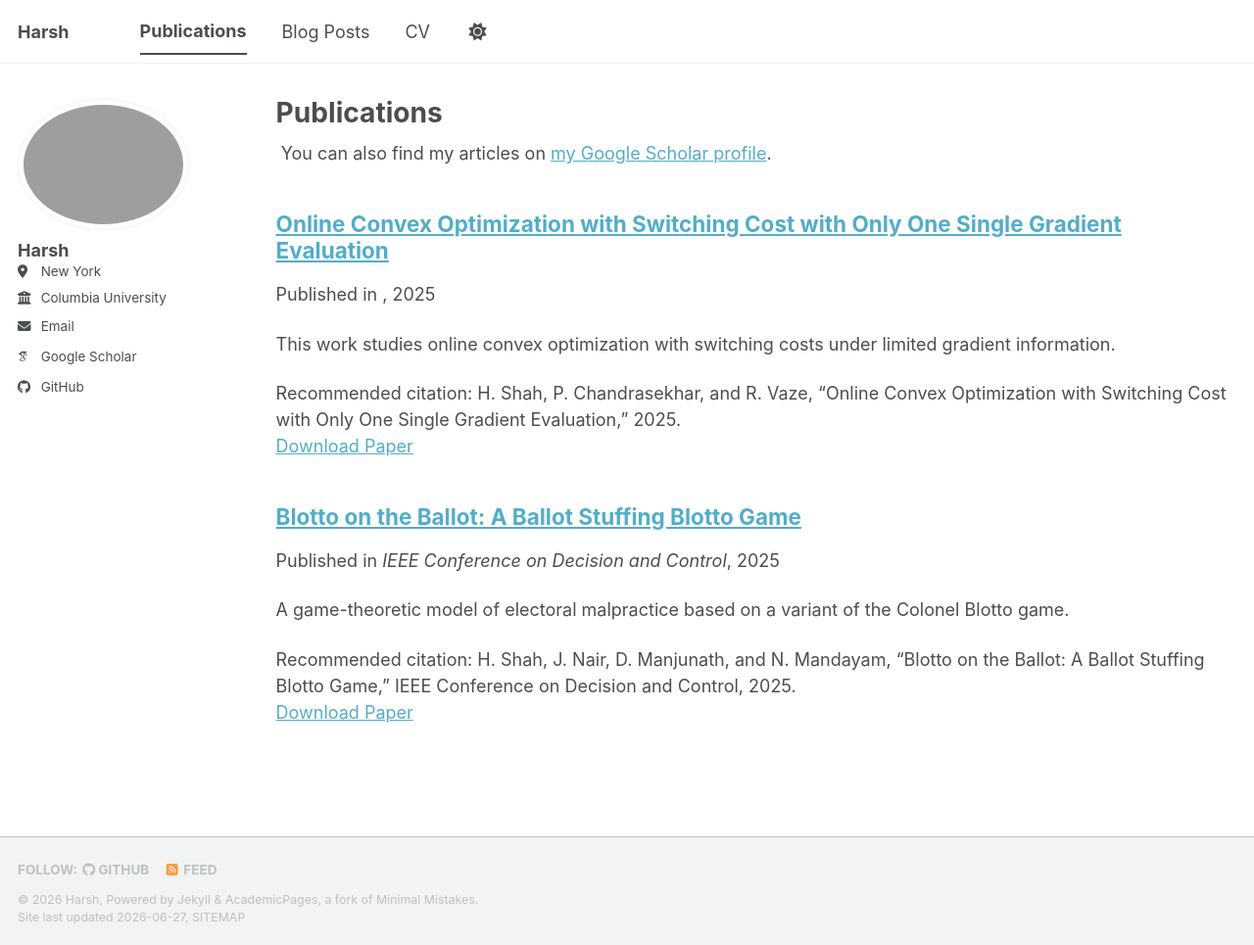
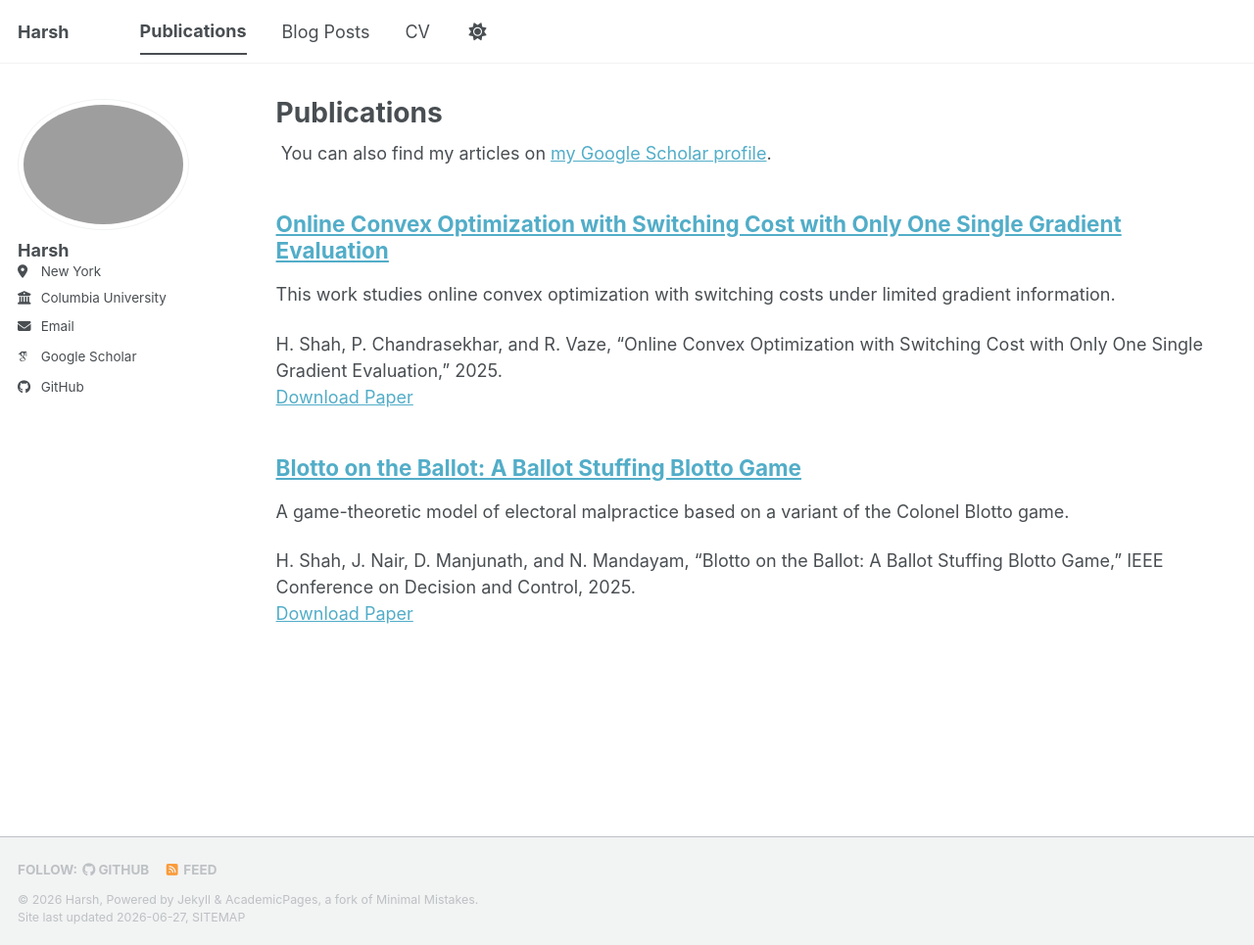
Before and after one commit to harshshah1801/harshshah1801.github.io, a Jekyll site: the page built from _pages/publications.html, in a window 1280 px wide and 965 px high. Shown: the whole window at 98% size. Built offline with Jekyll 4.4.1, drawn with Linux system fonts in a browser that asks for light colours; some web fonts are replaced; a script bundle is joined from its source files by our own code; library files that are not in the unit come from our copies.

Commit message:
Refactor HTML structure in archive-single.html

```diff
--- a/_includes/archive-single.html
+++ b/_includes/archive-single.html
@@ -14,6 +14,7 @@
 
 <div class="{{ include.type | default: "list" }}__item">
   <article class="archive__item" itemscope itemtype="http://schema.org/CreativeWork">
+
     {% if include.type == "grid" and teaser %}
       <div class="archive__item-teaser">
         <img src=
@@ -28,56 +29,117 @@
 
     <h2 class="archive__item-title" itemprop="headline">
       {% if post.link %}
-        <a href="{{ post.link }}">{{ title }}</a> <a href="{{ base_path }}{{ post.url }}" rel="permalink"><i class="fa fa-link" aria-hidden="true" title="permalink"></i><span class="sr-only">Permalink</span></a>
+        <a href="{{ post.link }}">{{ title }}</a>
+        <a href="{{ base_path }}{{ post.url }}" rel="permalink">
+          <i class="fa fa-link" aria-hidden="true" title="permalink"></i>
+          <span class="sr-only">Permalink</span>
+        </a>
       {% else %}
         <a href="{{ base_path }}{{ post.url }}" rel="permalink">{{ title }}</a>
       {% endif %}
     </h2>
 
     {% if post.read_time %}
-      <p class="page__meta"><i class="fa fa-clock" aria-hidden="true"></i> {% include read-time.html %}</p>
+      <p class="page__meta">
+        <i class="fa fa-clock" aria-hidden="true"></i>
+        {% include read-time.html %}
+      </p>
     {% endif %}
 
-        {% if post.collection == 'teaching' %}
-          <p> {{ post.type }}, <i>{{ post.venue }}</i>, {{ post.date | default: "1900-01-01" | date: "%Y" }} </p>
-        {% elsif post.collection == 'publications' %}
-          <p>Published in <i>{{ post.venue }}</i>, {{ post.date | default: "1900-01-01" | date: "%Y" }} </p>
-        {% elsif post.date %}
-         <p class="page__date"><strong><i class="fa fa-fw fa-calendar" aria-hidden="true"></i> {{ site.data.ui-text[site.locale].date_label | default: "Published:" }}</strong> <time datetime="{{ post.date | default: "1900-01-01" | date_to_xmlschema }}">{{ post.date | default: "1900-01-01" | date: "%B %d, %Y" }}</time></p>
-        {% endif %}
+    {% if post.collection == 'teaching' %}
+      <p>
+        {{ post.type }}, <i>{{ post.venue }}</i>,
+        {{ post.date | default: "1900-01-01" | date: "%Y" }}
+      </p>
+    {% elsif post.collection != 'publications' and post.date %}
+      <p class="page__date">
+        <strong>
+          <i class="fa fa-fw fa-calendar" aria-hidden="true"></i>
+          {{ site.data.ui-text[site.locale].date_label | default: "Published:" }}
+        </strong>
+        <time datetime="{{ post.date | default: "1900-01-01" | date_to_xmlschema }}">
+          {{ post.date | default: "1900-01-01" | date: "%B %d, %Y" }}
+        </time>
+      </p>
+    {% endif %}
 
     {% if post.excerpt and site.read_more != 'enabled' %}
-    <p class="archive__item-excerpt" itemprop="description">{{ post.excerpt | markdownify }}</p>
+      <p class="archive__item-excerpt" itemprop="description">
+        {{ post.excerpt | markdownify }}
+      </p>
     {% elsif post.excerpt and site.read_more == 'enabled' %}
-    <p class="archive__item-excerpt" itemprop="description"><p>{{ post.excerpt | markdownify | remove: '<p>' | remove: '</p>' }}<strong><a href="{{ base_path }}{{ post.url }}" rel="permalink"> Read more</a></strong></p></p>
+      <p class="archive__item-excerpt" itemprop="description">
+        {{ post.excerpt | markdownify | remove: '<p>' | remove: '</p>' }}
+        <strong>
+          <a href="{{ base_path }}{{ post.url }}" rel="permalink">Read more</a>
+        </strong>
+      </p>
     {% endif %}
 
     {% if post.citation and post.paperurl and post.slidesurl and post.bibtexurl %}
-      <p>Recommended citation: {{ post.citation }}<br /><a href="{{ post.paperurl }}">Download Paper</a> | <a href="{{ post.slidesurl }}">Download Slides</a> | <a href="{{ post.bibtexurl }}">Download Bibtex</a></p>
+      <p>
+        {{ post.citation }}<br />
+        <a href="{{ post.paperurl }}">Download Paper</a> |
+        <a href="{{ post.slidesurl }}">Download Slides</a> |
+        <a href="{{ post.bibtexurl }}">Download Bibtex</a>
+      </p>
     {% elsif post.citation and post.paperurl and post.slidesurl %}
-      <p>Recommended citation: {{ post.citation }}<br /><a href="{{ post.paperurl }}">Download Paper</a> | <a href="{{ post.slidesurl }}">Download Slides</a></p>
+      <p>
+        {{ post.citation }}<br />
+        <a href="{{ post.paperurl }}">Download Paper</a> |
+        <a href="{{ post.slidesurl }}">Download Slides</a>
+      </p>
     {% elsif post.citation and post.paperurl and post.bibtexurl %}
-      <p>Recommended citation: {{ post.citation }}<br /><a href="{{ post.paperurl }}">Download Paper</a> | <a href="{{ post.bibtexurl }}">Download Bibtex</a></p>
+      <p>
+        {{ post.citation }}<br />
+        <a href="{{ post.paperurl }}">Download Paper</a> |
+        <a href="{{ post.bibtexurl }}">Download Bibtex</a>
+      </p>
     {% elsif post.citation and post.paperurl %}
-      <p>Recommended citation: {{ post.citation }}<br /><a href="{{ post.paperurl }}">Download Paper</a></p>
+      <p>
+        {{ post.citation }}<br />
+        <a href="{{ post.paperurl }}">Download Paper</a>
+      </p>
     {% elsif post.citation and post.slidesurl and post.bibtexurl %}
-      <p>Recommended citation: {{ post.citation }}<br /><a href="{{ post.slidesurl }}">Download Slides</a> | <a href="{{ post.bibtexurl}}">Download Bibtex</a></p>
+      <p>
+        {{ post.citation }}<br />
+        <a href="{{ post.slidesurl }}">Download Slides</a> |
+        <a href="{{ post.bibtexurl }}">Download Bibtex</a>
+      </p>
     {% elsif post.citation and post.slidesurl %}
-      <p>Recommended citation: {{ post.citation }}<br /><a href="{{ post.slidesurl }}">Download Slides</a></p>
+      <p>
+        {{ post.citation }}<br />
+        <a href="{{ post.slidesurl }}">Download Slides</a>
+      </p>
     {% elsif post.citation and post.bibtexurl %}
-      <p>Recommended citation: {{ post.citation }}<br /><a href="{{ post.bibtexurl }}">Download Bibtex</a></p>
+      <p>
+        {{ post.citation }}<br />
+        <a href="{{ post.bibtexurl }}">Download Bibtex</a>
+      </p>
     {% elsif post.citation %}
-      <p>Recommended citation: {{ post.citation }}</p>
+      <p>{{ post.citation }}</p>
     {% elsif post.paperurl and post.bibtexurl %}
-      <p><a href="{{ post.paperurl }}">Download Paper</a> | <a href="{{ post.bibtexurl }}">Download Bibtex</a></p>
+      <p>
+        <a href="{{ post.paperurl }}">Download Paper</a> |
+        <a href="{{ post.bibtexurl }}">Download Bibtex</a>
+      </p>
     {% elsif post.paperurl %}
-      <p><a href="{{ post.paperurl }}">Download Paper</a></p>
+      <p>
+        <a href="{{ post.paperurl }}">Download Paper</a>
+      </p>
     {% elsif post.slidesurl and post.bibtexurl %}
-      <p><a href="{{ post.slidesurl }}">Download Slides</a> | <a href="{{ post.bibtexurl }}">Download Bibtex</a></p>
+      <p>
+        <a href="{{ post.slidesurl }}">Download Slides</a> |
+        <a href="{{ post.bibtexurl }}">Download Bibtex</a>
+      </p>
     {% elsif post.slidesurl %}
-      <p><a href="{{ post.slidesurl }}">Download Slides</a></p>
+      <p>
+        <a href="{{ post.slidesurl }}">Download Slides</a>
+      </p>
     {% elsif post.bibtexurl %}
-      <p><a href="{{ post.bibtexurl }}">Download Bibtex</a></p>
+      <p>
+        <a href="{{ post.bibtexurl }}">Download Bibtex</a>
+      </p>
     {% endif %}
 
   </article>
```
